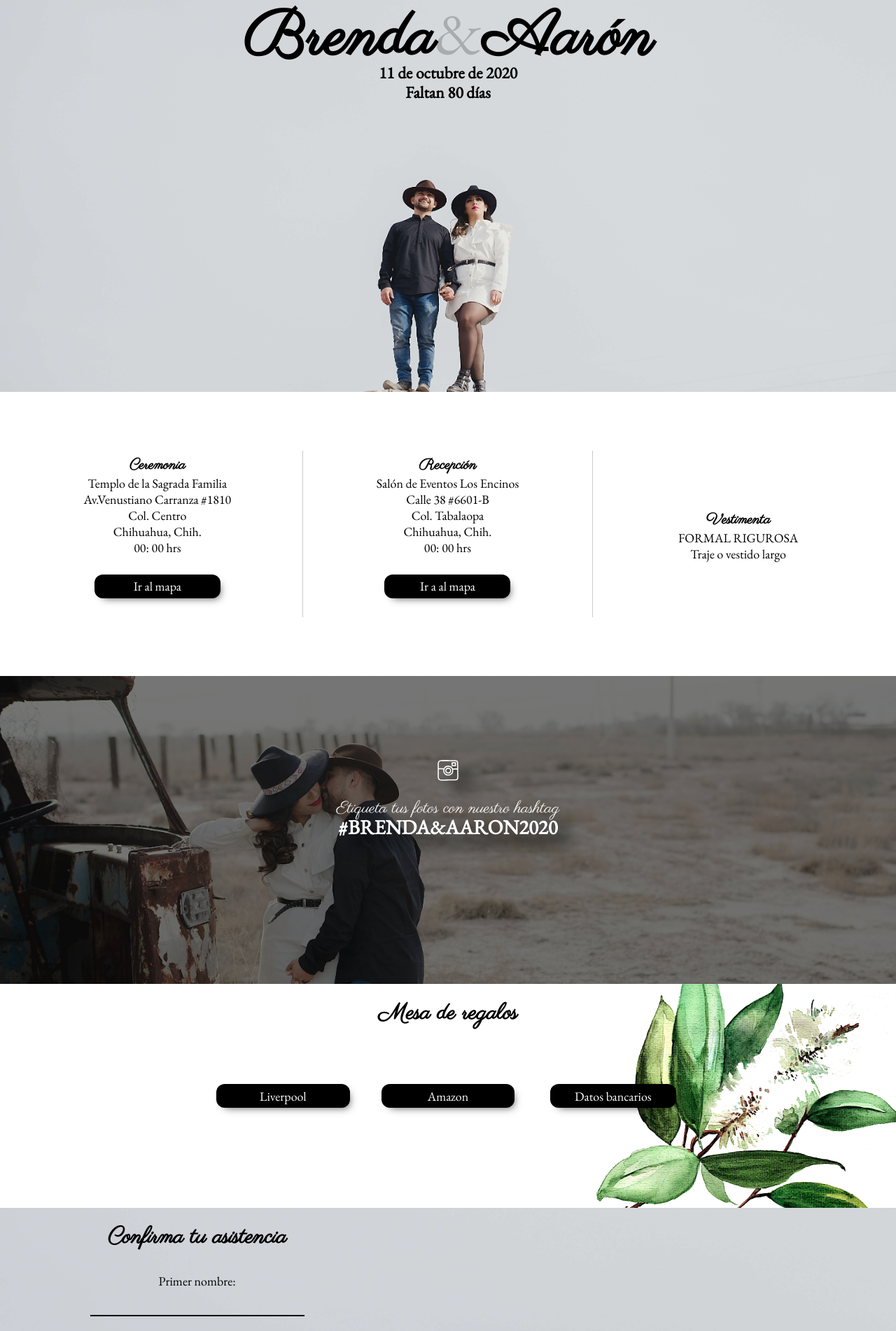
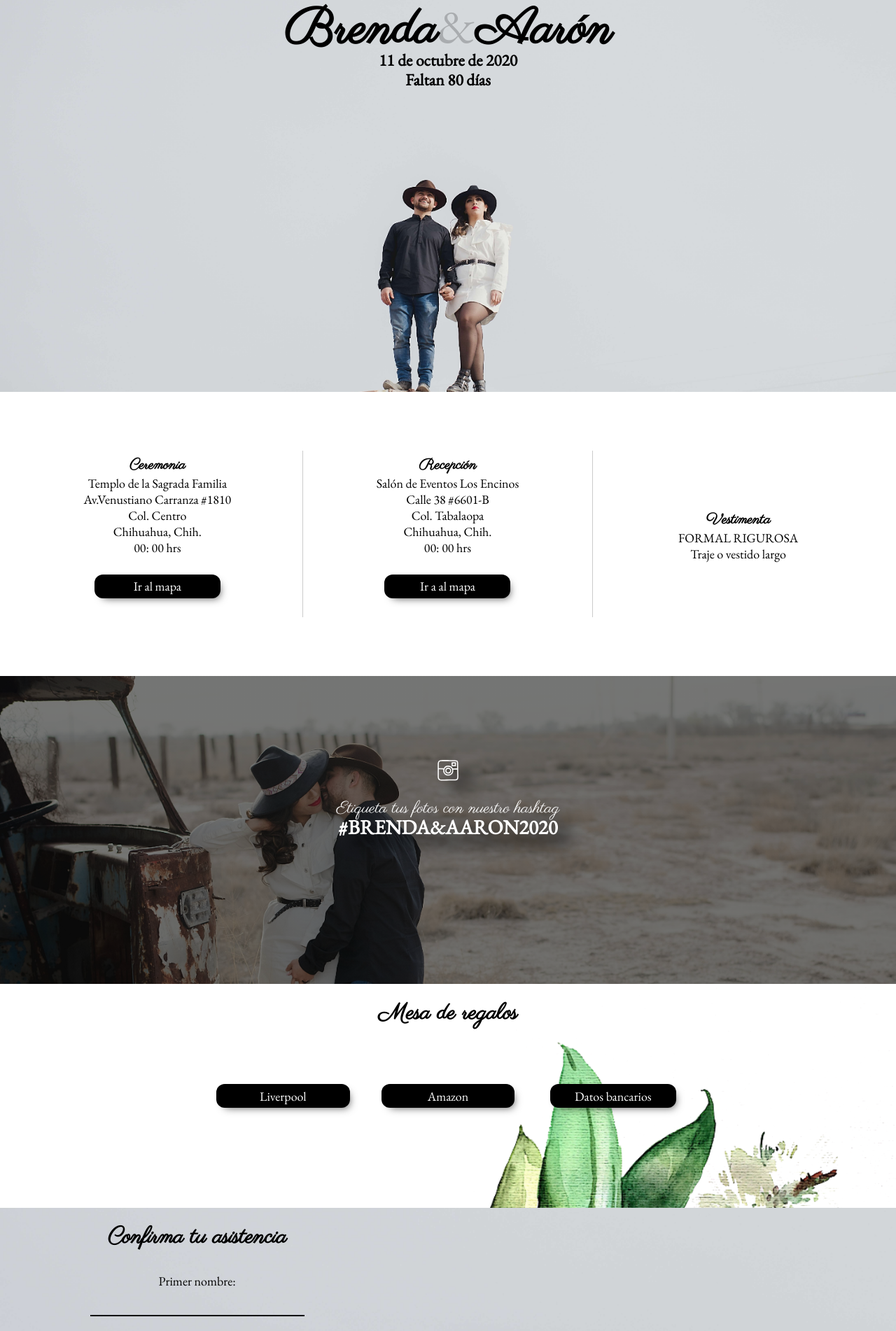
Before and after one commit to nayelyrodarte/Wedding-Rsvp, a React (Create React App) app in the folder client/: page / in a window 1280 px wide. Shown: the top 1902 px of the page at 70% size. Built offline with nearby package versions, Linux system fonts and the light colour scheme; the HTML template or start-up script is replaced by a standard one; a web font is replaced by a local one.

Commit message:
Change gifts component background

```diff
--- a/client/src/css/screen.css
+++ b/client/src/css/screen.css
@@ -1,6 +1,6 @@
 @media screen and (min-width: 768px) {
   body h1 {
-    font-size: 5em;
+    font-size: 4em;
   }
 
   body h2 {
@@ -75,8 +75,8 @@
 
   body .gifts__container {
     height: 40vh;
-    background-size: 25em;
-    background-position: right;
+    background-size: 40em;
+    background-position: right top;
   }
 
   /*Buttons div*/
```
Also changed, not shown: client/src/img/5a2a2b87b73959.4015470715127130957505.png (added).
